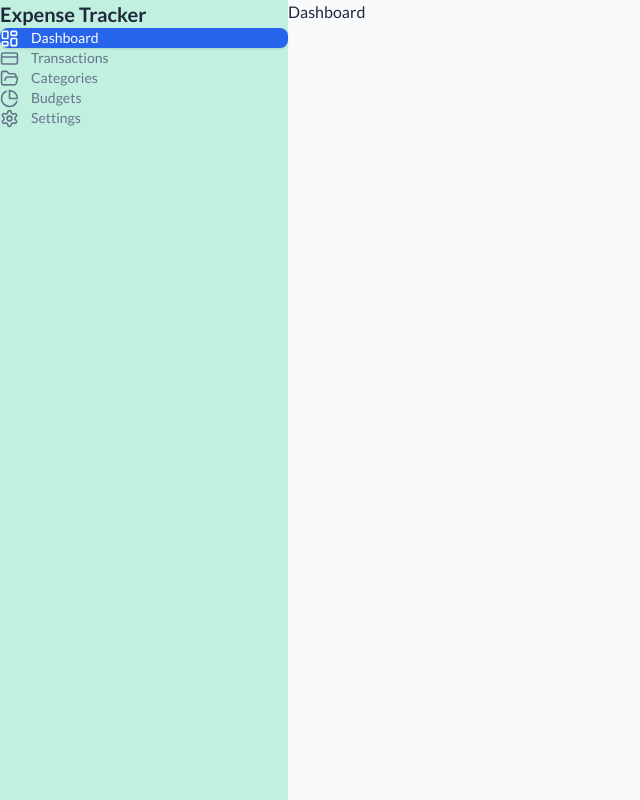
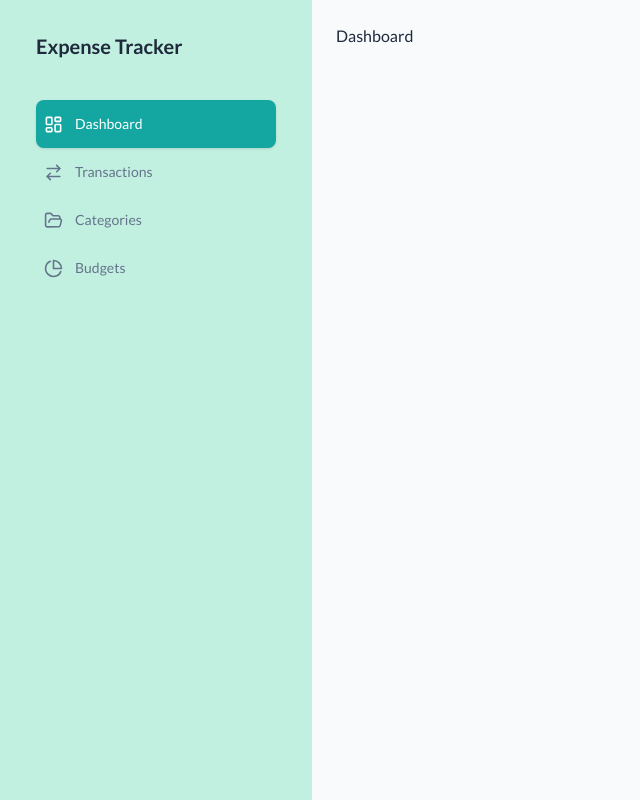
Before and after one commit to Kod-19/expense_tracker, a React (Vite) app in the folder client/: page / in a window 1280 px wide. Shown: the whole page, without its empty margins (0-640 px from the left). Built offline with nearby package versions, Linux system fonts and the light colour scheme.

Commit message:
fix: update icon for Transactions in Sidebar and adjust CSS variable for teal color

```diff
--- a/client/src/components/Sidebar.jsx
+++ b/client/src/components/Sidebar.jsx
@@ -1,5 +1,6 @@
 import {
   CreditCard,
+  ArrowRightLeft,
   FolderOpen,
   LayoutDashboard,
   PieChart,
@@ -17,7 +18,7 @@ const Sidebar = () => {
     {
       name: 'Transactions',
       navLink: '/transactions',
-      icon: CreditCard,
+      icon: ArrowRightLeft,
     },
     {
       name: 'Categories',
@@ -29,21 +30,16 @@ const Sidebar = () => {
       navLink: '/budgets',
       icon: PieChart,
     },
-    {
-      name: 'Settings',
-      navLink: '/settings',
-      icon: Settings,
-    },
   ]
 
   return (
-    <div className="flex w-72 flex-col bg-mint px-6 py-8">
-      <div className="mb-16">
-        <p className="text-xl font-bold text-text">Expense Tracker</p>
-      </div>
+    <div className="flex w-78 flex-col bg-mint px-9 py-8">
+        <p className="text-xl font-bold text-text mb-10">
+          Expense Tracker
+        </p>
 
-      <nav>
-        <ul className="space-y-3">
+      <nav className="">
+        <ul className="">
           {navLinks.map((link) => {
             const Icon = link.icon
 
@@ -54,9 +50,9 @@ const Sidebar = () => {
                   end={link.navLink === '/'}
                   className={({ isActive }) =>
                     [
-                      'flex items-center gap-3 rounded-lg px-4 py-3 text-sm font-medium transition',
+                      'flex h-12 items-center gap-3 rounded-lg px-2 text-sm font-medium transition',
                       isActive
-                        ? 'bg-primary text-surface shadow-sm'
+                        ? 'bg-teal text-surface shadow-sm'
                         : 'text-muted hover:bg-mint hover:text-text',
                     ].join(' ')
                   }
@@ -69,6 +65,10 @@ const Sidebar = () => {
           })}
         </ul>
       </nav>
+
+      <div className="">
+
+      </div>
     </div>
   )
 }
--- a/client/src/index.css
+++ b/client/src/index.css
@@ -6,7 +6,7 @@
   --font-sans: 'Lato', sans-serif;
 
   --color-primary: #2664EB;
-  --color-teal: #15A6A1;
+  --color-teal: #14A6A1;
   --color-mint: #C2F0E0;
   --color-success: #29A86E;
   --color-warning: #F0A329;
@@ -18,17 +18,9 @@
   --color-border: #E2E8F0;
 }
 
-/* Basic reset */
-* {
-  box-sizing: border-box;
-  margin: 0;
-  padding: 0;
-}
-
 /* Global page styles */
 body {
   font-family: var(--font-sans);
   background-color: var(--color-background);
   color: var(--color-text);
-  line-height: 1.5;
 }
```
